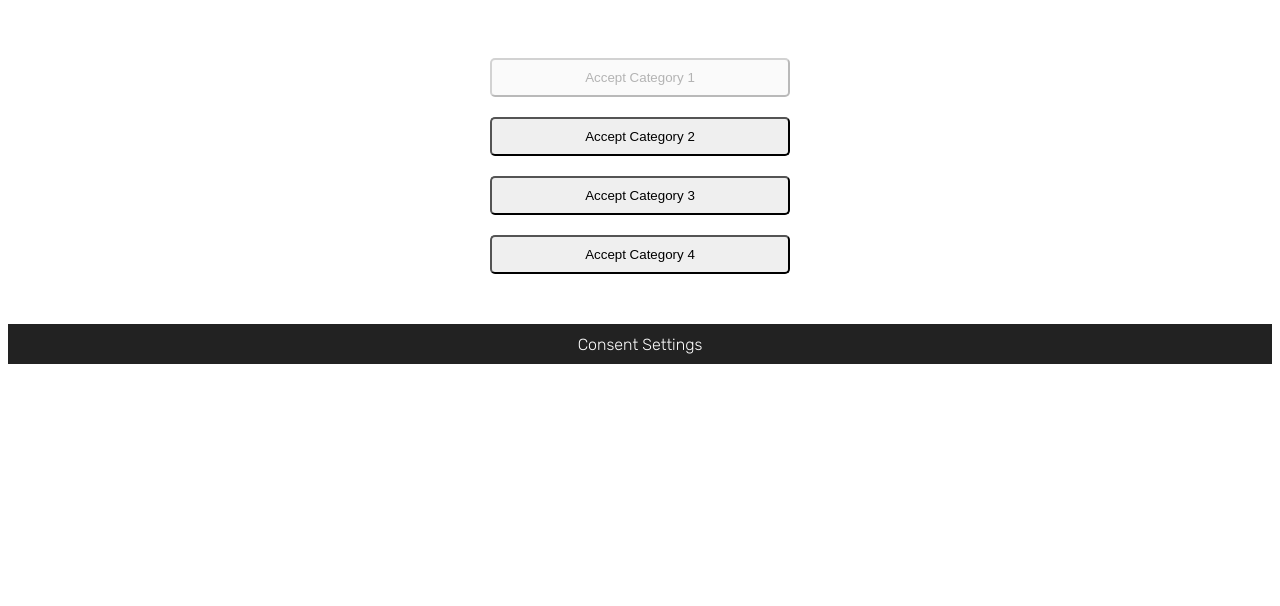
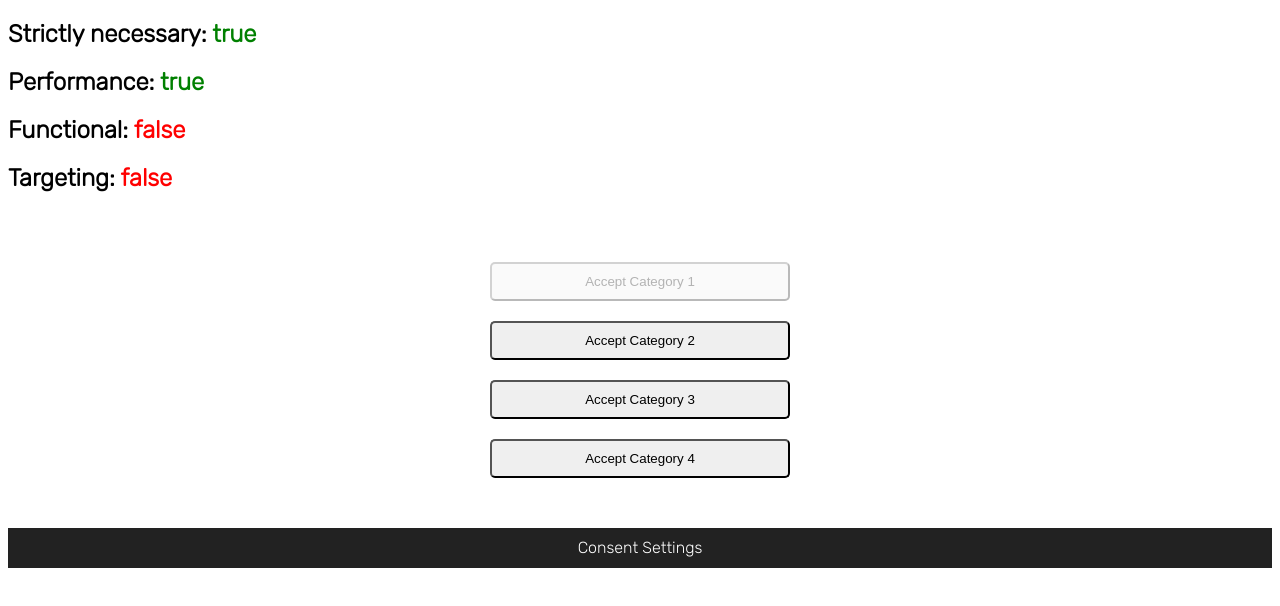
Before and after one commit to leanderlindahl/cookieconsent, a website: page src/index.html in a window 1280 px wide. Drawn offline with Linux system fonts and the light colour scheme.

Commit message:
Add visual consent reporting in DOM

```diff
--- a/src/css/style.css
+++ b/src/css/style.css
@@ -1,4 +1,11 @@
 @import 'https://fonts.googleapis.com/css?family=Rubik:300|Roboto:300';
+
+.green {
+  color: green;
+}
+.red {
+  color: red;
+}
 
 body {
   font-family: 'Rubik';
--- a/src/index.html
+++ b/src/index.html
@@ -8,6 +8,10 @@
     <script src="js/acceptera.js" async defer></script>
   </head>
   <body>
+    <section>
+      <div class="current-consent"><div></div></div>
+    </section>
+
     <div class="buttons">
       <button id="category-1" data-consent-level="1" disabled>
         Accept Category 1
--- a/src/js/acceptera.js
+++ b/src/js/acceptera.js
@@ -172,6 +172,33 @@
 })(window, document);
 
 /**
+ * Mockup consent reporting in DOM
+ */
+function writeConsentToDom(event) {
+  var consentStatusObject = event.detail || { 1: true };
+  var targetElement = document.querySelector('.current-consent');
+  var targetChild = document.createElement('div');
+  var targetChildInnerHtml = `<div class="inner">
+    <h2>Strictly necessary: <span class="${
+      Boolean(consentStatusObject[1]) ? 'green' : 'red'
+    }">${Boolean(consentStatusObject[1])}</span></h2>
+    <h2>Performance: <span class="${
+      Boolean(consentStatusObject[2]) ? 'green' : 'red'
+    }">${Boolean(consentStatusObject[2])}</span></h2>
+    <h2>Functional: <span class="${
+      Boolean(consentStatusObject[3]) ? 'green' : 'red'
+    }">${Boolean(consentStatusObject[3])}</span></h2>
+    <h2>Targeting: <span class="${
+      Boolean(consentStatusObject[4]) ? 'green' : 'red'
+    }">${Boolean(consentStatusObject[4])}</span></h2>
+    </div>
+  `;
+  targetChild.innerHTML = targetChildInnerHtml;
+  targetElement.replaceChild(targetChild, targetElement.firstChild);
+}
+document.addEventListener('ikeaCookieConsent', writeConsentToDom);
+
+/**
  * References:
  * https://css-tricks.com/considerations-styling-modal/
  */
```
